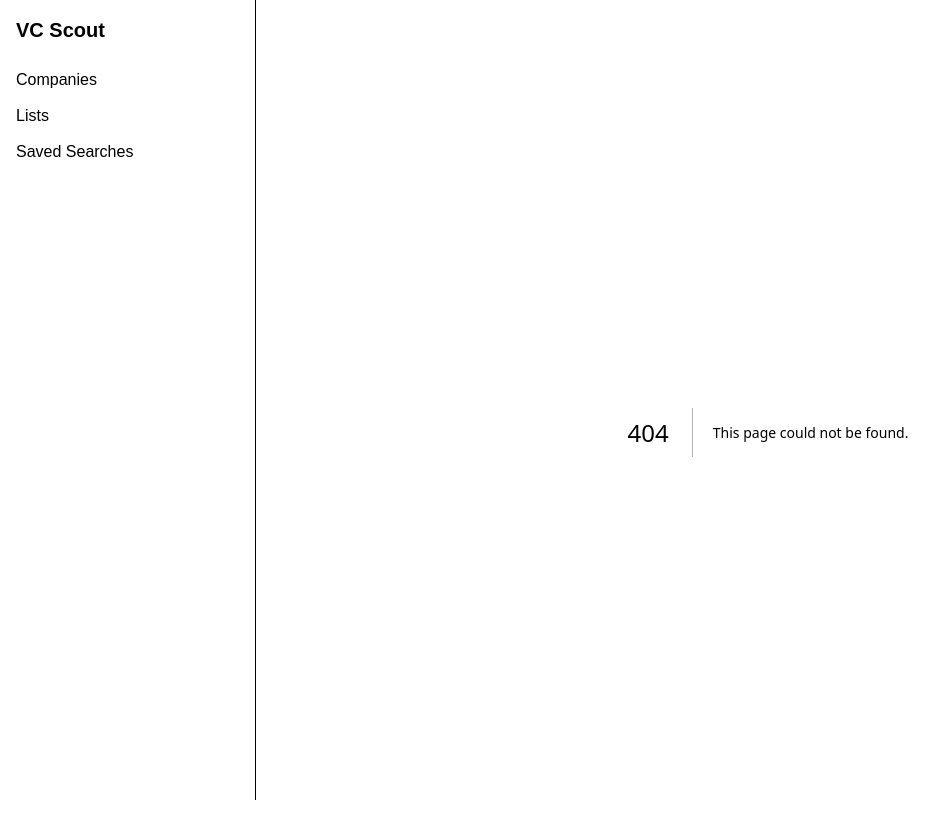
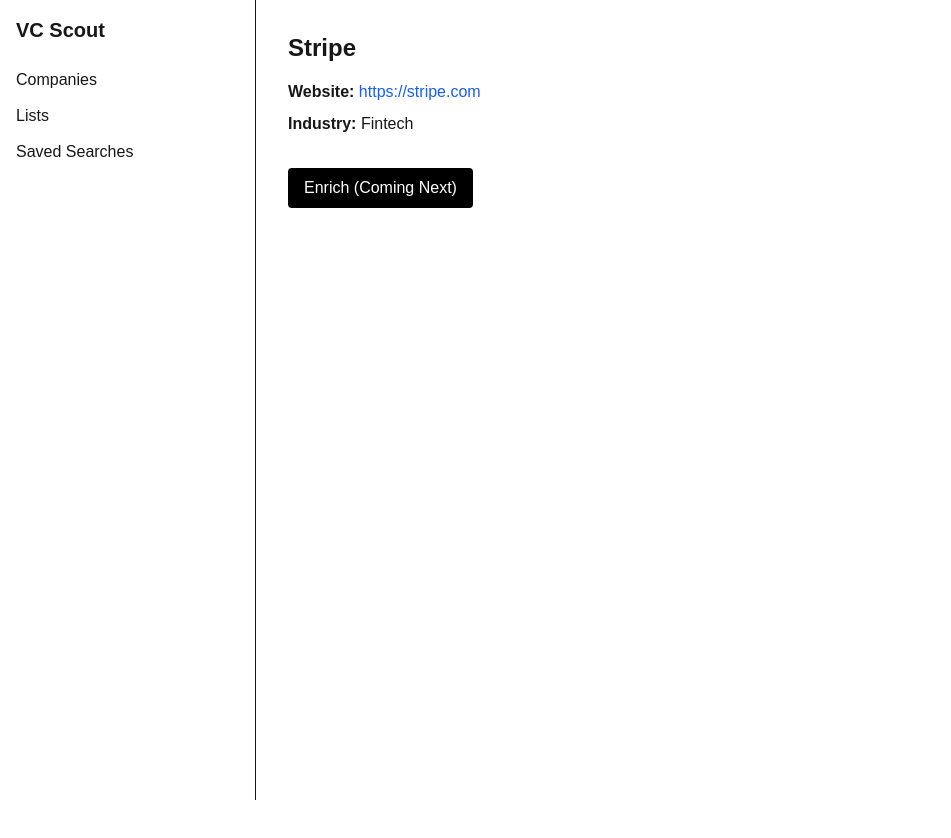
Before and after one commit to rozbloom/vc_sourcing_mvp, a Next.js app in the folder vc-intelligence-new/: page /companies/1 in a window 1280 px wide. Before the commit this address had no page. Shown: the top 838 px of the page, without its empty margins (0-951 px from the left). After the commit the page ends 800 px from the top, so only its background shows below. Built offline with nearby package versions, Linux system fonts and the light colour scheme.

Commit message:
added dynamic routing for companies based on id

```diff
--- /dev/null
+++ b/vc-intelligence-new/src/app/companies/[id]/page.tsx
@@ -0,0 +1,35 @@
+import { companies } from "../../../data/companies";
+
+export default function CompanyProfile({
+    params,
+}: {
+    params: { id: string };
+}) {
+    const company = companies.find((c) => c.id === params.id);
+
+    if (!company) return <div>Company not found</div>;
+
+    return (
+        <div>
+            <h1 className="text-2xl font-bold mb-4">{company.name}</h1>
+            <p className="mb-2">
+                <strong>Website:</strong>{" "}
+                <a
+                    href={company.website}
+                    target="_blank"
+                    className="text-blue-600"
+                >
+                    {company.website}
+                </a>
+            </p>
+
+            <p className="mb-2">
+                <strong>Industry:</strong> {company.industry}
+            </p>
+
+            <button className="mt-6 px-4 py-2 bg-black text-white rounded">
+                Enrich (Coming Next)
+            </button>
+        </div>
+    );
+}
```
